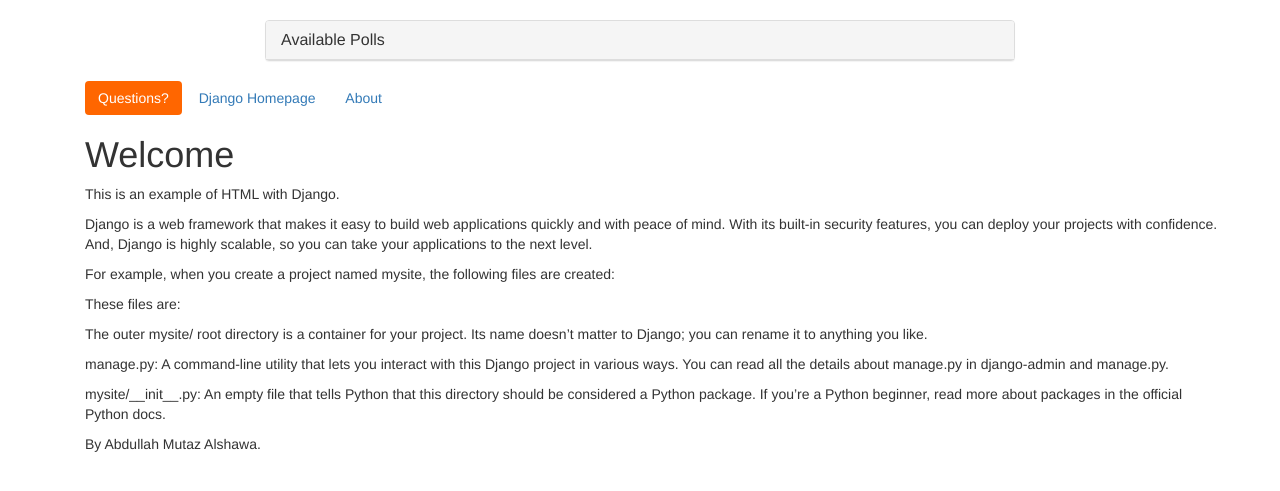
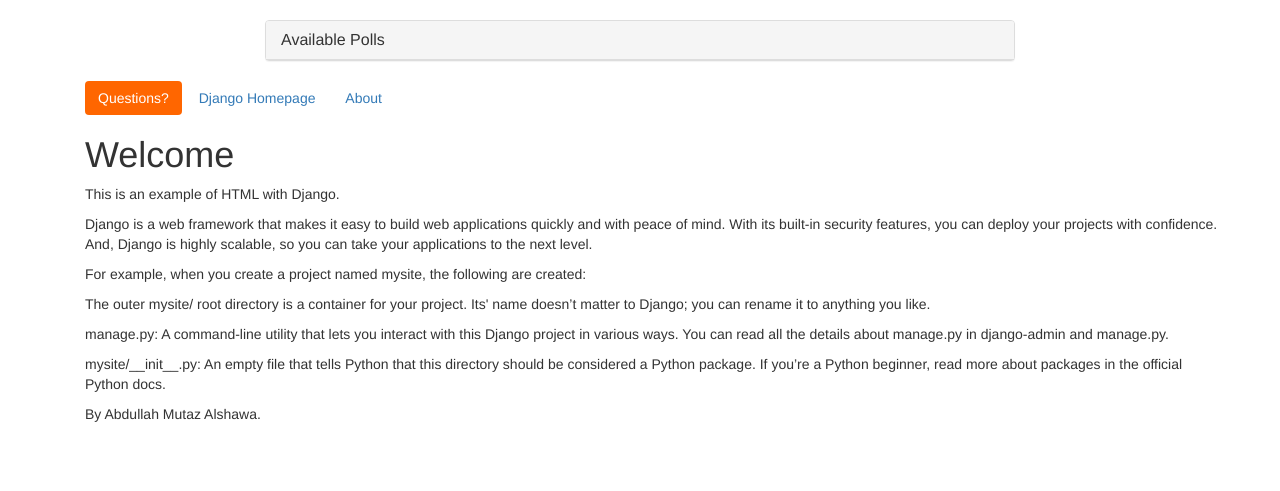
Before and after one commit to aalshawa97/LatestPolls, a Django app: page / in a window 1280 px wide. Shown: the part 52-543 px from the top of the page. Run offline with Django 4.2, Linux system fonts and the light colour scheme; some libraries are stand-ins or nearby versions.

Commit message:
Typo fixed

```diff
--- a/pages/templates/home.html
+++ b/pages/templates/home.html
@@ -33,10 +33,8 @@
   <h1>Welcome</h1>
   <p>This is an example of HTML with Django.</p>
   <p>Django is a web framework that makes it easy to build web applications quickly and with peace of mind. With its built-in security features, you can deploy your projects with confidence. And, Django is highly scalable, so you can take your applications to the next level.</p>
-  <p>For example, when you create a project named mysite, the following files are created:</p>
-  <p>These files are:</p>
-
-  <p>The outer mysite/ root directory is a container for your project. Its name doesn’t matter to Django; you can rename it to anything you like.</p>
+  <p>For example, when you create a project named mysite, the following are created:</p>
+  <p>The outer mysite/ root directory is a container for your project. Its' name doesn’t matter to Django; you can rename it to anything you like.</p>
   <p>manage.py: A command-line utility that lets you interact with this Django project in various ways. You can read all the details about manage.py in django-admin and manage.py.</p>
   <p>mysite/__init__.py: An empty file that tells Python that this directory should be considered a Python package. If you’re a Python beginner, read more about packages in the official Python docs.</p>
   <p>By Abdullah Mutaz Alshawa.</p>
```
